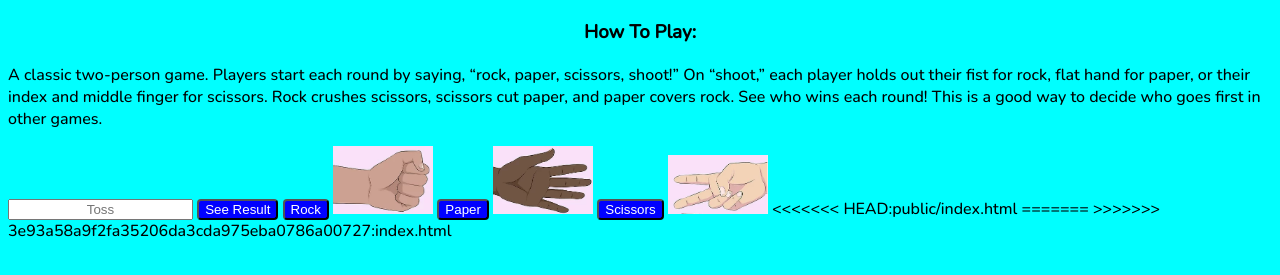
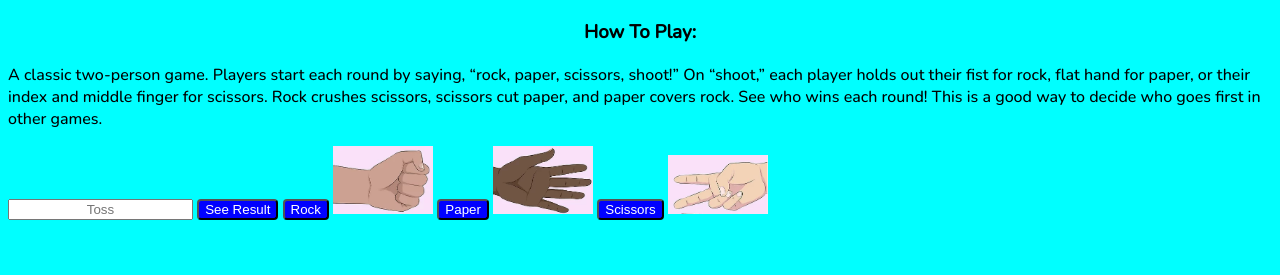
Before and after one commit to Danielwiser/100DevsBackEnd, a website: page public/index.html in a window 1280 px wide. Shown: the part 67-342 px from the top of the page. Drawn offline with nearby package versions, Linux system fonts and the light colour scheme; files whose address does not match are found by name; a web font is replaced by a local one.

Commit message:
fixed merge conflicts

```diff
--- a/package.json
+++ b/package.json
@@ -18,15 +18,11 @@
   },
   "homepage": "https://github.com/mackawara/100devsbackend#readme",
   "dependencies": {
-<<<<<<< HEAD
     "figlet": "^1.5.2",
-    "heroku": "^7.33.3"
-=======
+    "heroku": "^7.33.3",
     "bcrypt": "^5.0.1",
-    "figlet": "^1.5.2",
     "jsonwebtoken": "^8.5.1",
     "passport": "^0.6.0",
     "passport-local": "^1.0.0"
->>>>>>> 3e93a58a9f2fa35206da3cda975eba0786a00727
   }
 }
--- a/public/index.html
+++ b/public/index.html
@@ -34,10 +34,6 @@
     <img id="pic" src="Scicors.png" alt="" />
     <button id="Scissors" name="scissors">Scissors</button>
     <img id="pic" src="Paper.png" alt="" />
-<<<<<<< HEAD:public/index.html
     <script type="text/javascript" src="./js/main.js"></script>
-=======
-    <script type="text/javascript" src="js/main.js"></script>
->>>>>>> 3e93a58a9f2fa35206da3cda975eba0786a00727:index.html
   </body>
 </html>
```
Also changed, not shown: 1 other file.
